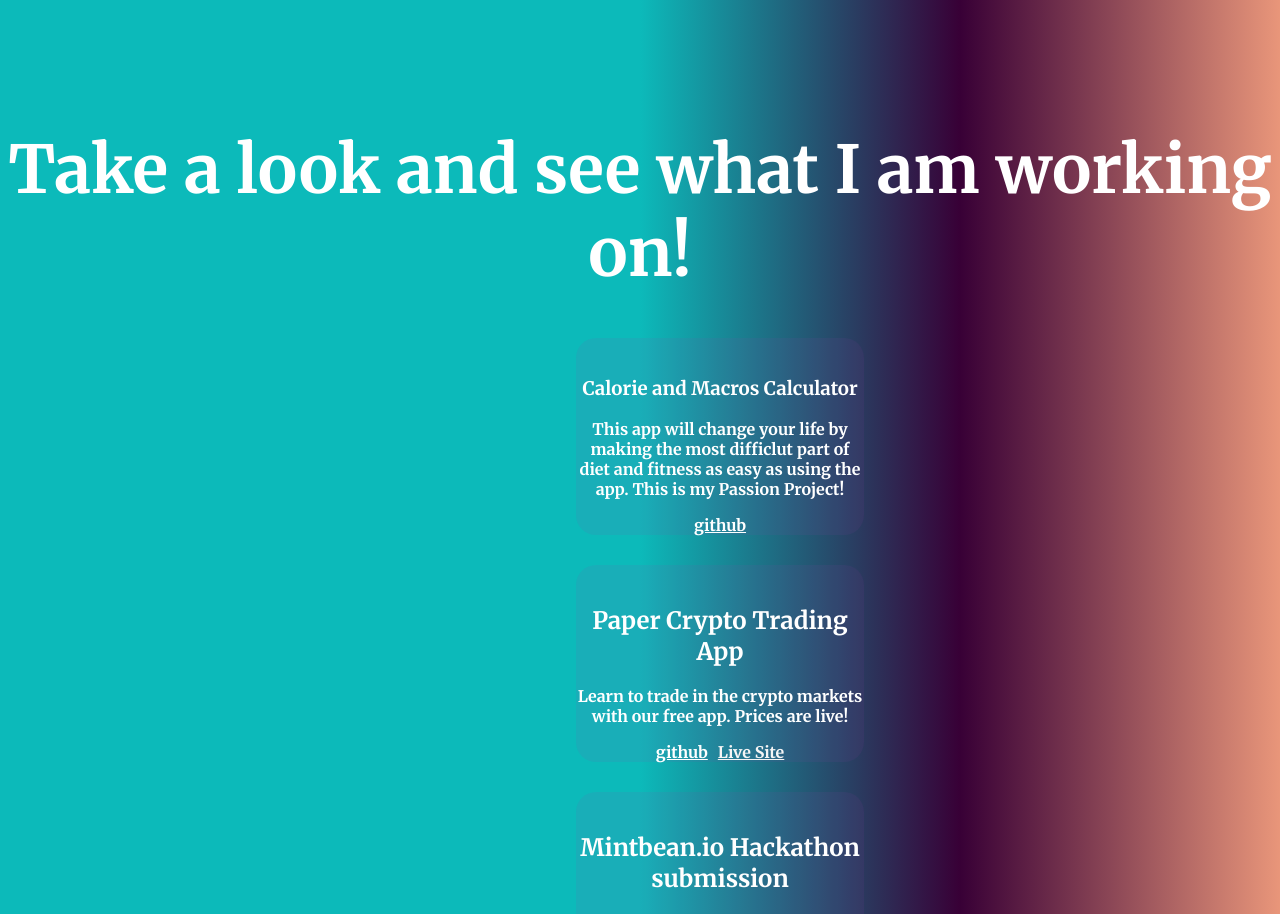
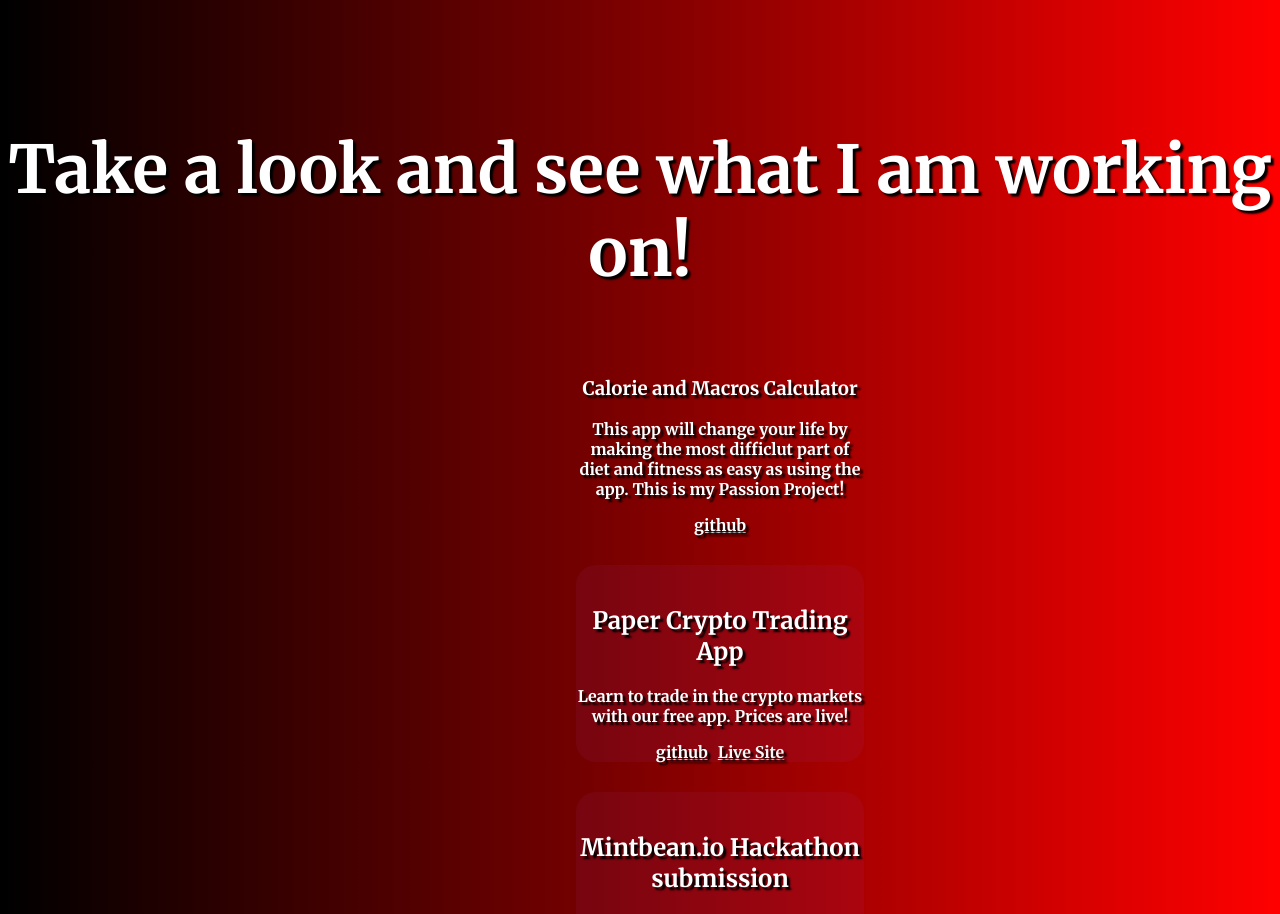
Before and after one commit to KirkBetzina/portfolio, a React (Create React App) app: page / in a window 1280 px wide. Shown: the top 914 px of the page. Built offline with nearby package versions, Linux system fonts and the light colour scheme.

Commit message:
changed gradient to black to red

```diff
--- a/src/App.css
+++ b/src/App.css
@@ -6,7 +6,11 @@ html, body {
   height: 100vh;
   padding: 0%;
   margin: 0%;
-  background: linear-gradient(to right, #0cbaba 50%, #380036, darksalmon);
+  background: #959595;
+  background: #FF0000;
+  background: -webkit-linear-gradient(to left, #FF0000 0%, #000000 100%);
+  background: -moz-linear-gradient(to left, #FF0000 0%, #000000 100%);
+  background: linear-gradient(to left, #FF0000 0%, #000000 100%);
 }
 
 .App {
@@ -17,16 +21,18 @@ html, body {
 
 .h1 {
   font-family: 'Merriweather', serif;
+  text-shadow: 3px 3px 2px rgba(0, 0, 0, 1);
   font-size: 66px;
   margin-top: 10%;
 }
 
 .Card1 {
   font-family: 'Merriweather', serif;
+  text-shadow: 3px 3px 2px rgba(0, 0, 0, 1);
   width: 18rem;
   margin-left: 45%;
   margin-top: 30px;
-  background: #993da117;
+  background: #993da100;
   border-radius: 20px;
 }
 a.btn.btn-danger1 {
@@ -35,6 +41,7 @@ a.btn.btn-danger1 {
 
 .Card2 {
   font-family: 'Merriweather', serif;
+  text-shadow: 3px 3px 2px rgba(0, 0, 0, 1);
   width: 18rem;
   margin-left: 45%;
   margin-top: 30px;
@@ -52,6 +59,7 @@ a.btn.btn-danger22 {
 
 .Card3 {
   font-family: 'Merriweather', serif;
+  text-shadow: 3px 3px 2px rgba(0, 0, 0, 1);
   width: 18rem;
   margin-left: 45%;
   margin-top: 30px;
@@ -70,6 +78,7 @@ a.btn.btn-danger33 {
 
 .Card4 {
   font-family: 'Merriweather', serif;
+  text-shadow: 3px 3px 2px rgba(0, 0, 0, 1);
   width: 18rem;
   margin-left: 45%;
   margin-top: 30px;
```
